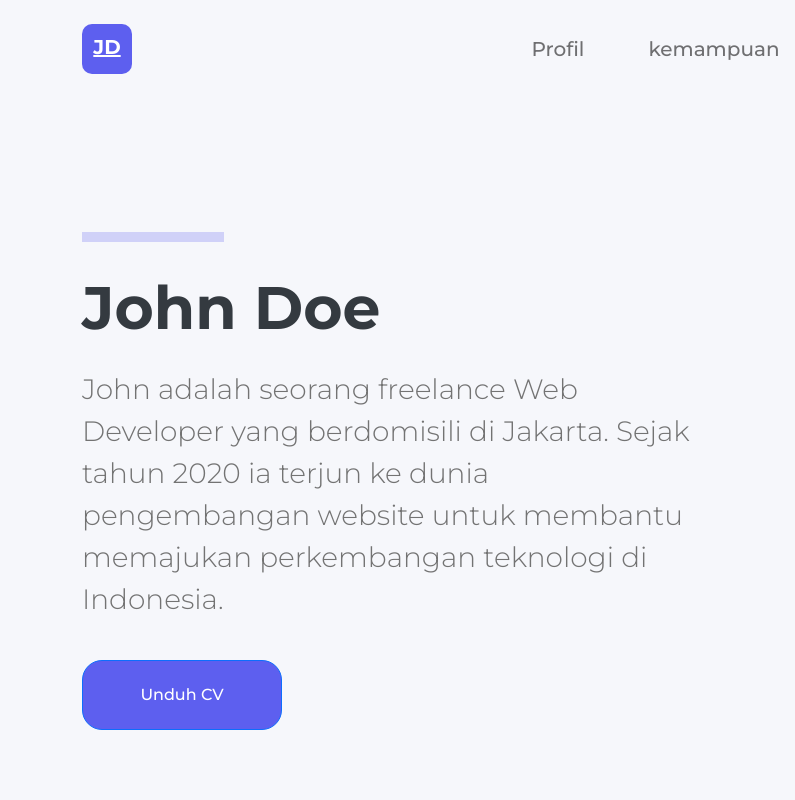
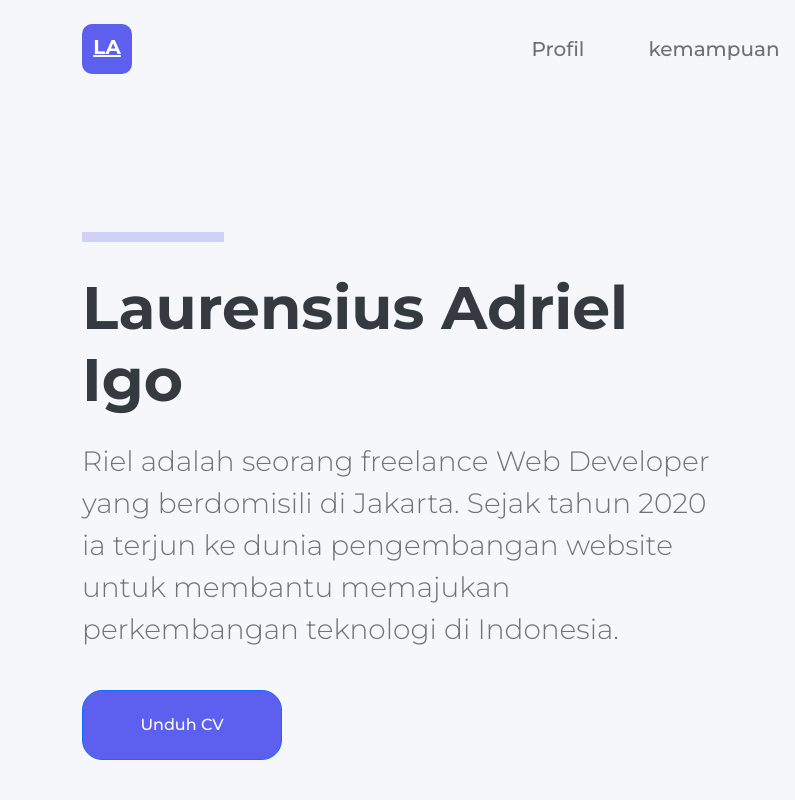
Before and after one commit to Lauren-ai751/Website-portfolio.github.io, a plain HTML site: page index.html in a window 1280 px wide. Shown: the top 800 px of the page, 0-795 px from the left. Drawn offline with nearby package versions, Linux system fonts and the light colour scheme.

Commit message:
Update index.html

```diff
--- a/index.html
+++ b/index.html
@@ -10,7 +10,7 @@
 
     <link rel="stylesheet" href="https://fonts.googleapis.com/css?family=Montserrat:300,400,500,700,900">
 
-    <title>John Doe | Web Developer</title>
+    <title>Laurensius Adriel Igo | Web Developer</title>
   </head>
   <body>
 
@@ -18,7 +18,7 @@
     <nav class="navbar navbar-expand-lg navbar-light fixed-top bg-second pt-4">
         <div class="container">
             <!-- Bagian kiri -->
-            <a class="navbar-brand logo pt-2 text-white text-center fw-bold" href="#"><u>JD</u></a>
+            <a class="navbar-brand logo pt-2 text-white text-center fw-bold" href="#"><u>LA</u></a>
             <!-- Bagian kanan -->
             <button class="navbar-toggler" type="button" data-bs-toggle="collapse" data-bs-target="#navbarText" aria-controls="navbarText" aria-expanded="false" aria-label="Toggle navigation">
                 <span class="navbar-toggler-icon"></span>
@@ -52,8 +52,8 @@
             <div class="row">
                 <div class="col-sm-12 col-md-4 col-lg-7">
                     <hr class="hr-1" style="height: 10px;">
-                    <h1 class="title-1 mb-4 fw-bolder">John Doe</h1>
-                    <p class="secondary description">John adalah seorang freelance Web Developer yang berdomisili di Jakarta. Sejak tahun 2020 ia terjun ke dunia pengembangan website untuk membantu memajukan perkembangan teknologi di Indonesia.</p>
+                    <h1 class="title-1 mb-4 fw-bolder">Laurensius Adriel Igo</h1>
+                    <p class="secondary description">Riel adalah seorang freelance Web Developer yang berdomisili di Jakarta. Sejak tahun 2020 ia terjun ke dunia pengembangan website untuk membantu memajukan perkembangan teknologi di Indonesia.</p>
                     <a href="Assets/cv.pdf">
                         <button type="button" class="btn btn-primary mt-4">Unduh CV</button>
                     </a>
```
